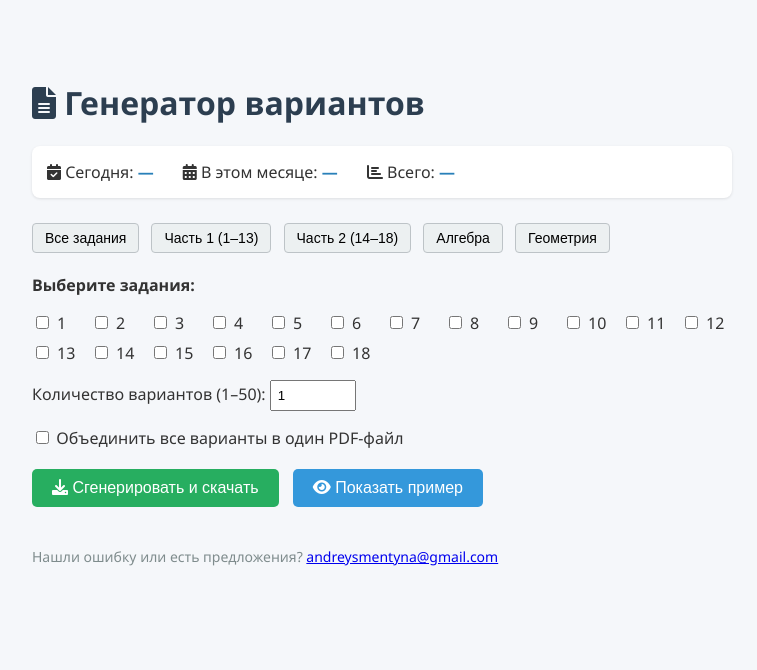
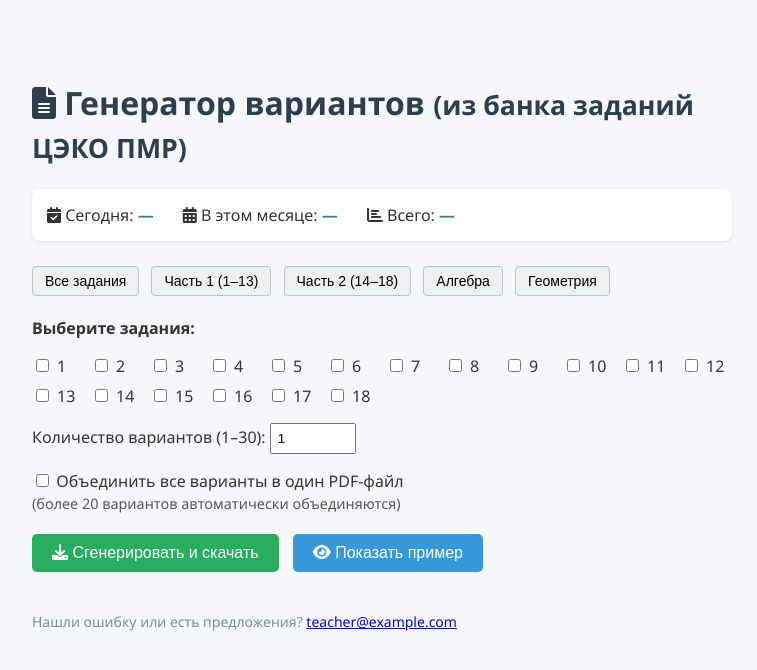
Before and after one commit to andreysmentyna/exam9-generator-clean, a Flask app: page / in a window 1280 px wide. Shown: the top 670 px of the page, without its empty margins (258-1015 px from the left). Run offline with Flask 3, Linux system fonts and the light colour scheme; data that the repository does not hold is empty; parts of the project's set-up code (start-up, migrations or seed data) failed here and were passed over.

Commit message:
Final production version with all fixes and UI improvements

```diff
--- a/app.py
+++ b/app.py
@@ -280,13 +280,14 @@ def generate():
     try:
         k = int(request.form.get("quantity", 0))
         merge = request.form.get("merge") == "1"
+        force_zip = request.form.get("force_zip") == "1"
 
-        if k < 1 or k > 50:
-            return "Количество вариантов должно быть от 1 до 50", 400
+        if k < 1 or k > 30:
+            return "Количество вариантов должно быть от 1 до 30", 400
 
         # Для большого числа вариантов принудительно включаем объединение,
-        # чтобы избежать множества отдельных конвертаций и возможного таймаута.
-        if k > 20 and not merge:
+        # если пользователь не выбрал медленный ZIP
+        if k > 20 and not merge and not force_zip:
             merge = True
             app.logger.info(f"Автоматически включено объединение для {k} вариантов")
 
--- a/templates/index.html
+++ b/templates/index.html
@@ -3,7 +3,7 @@
 <head>
     <meta charset="UTF-8">
     <meta name="viewport" content="width=device-width, initial-scale=1.0">
-    <title>Генератор экзаменационных вариантов</title>
+    <title>Генератор экзаменационных вариантов (из банка заданий ЦЭКО ПМР)</title>
     <link rel="stylesheet" href="https://cdnjs.cloudflare.com/ajax/libs/font-awesome/6.0.0/css/all.min.css">
     <style>
         body {
@@ -57,10 +57,23 @@
         .btn-preview:hover { background: #2980b9; }
         .feedback { margin-top: 40px; font-size: 14px; color: #7f8c8d; }
         input[type=number] { width: 70px; padding: 6px; }
+        .note {
+            font-size: 0.9em;
+            color: #555;
+            margin-top: 5px;
+        }
+        #slow-zip-option {
+            display: none;
+            margin-top: 8px;
+            background: #fff3cd;
+            padding: 8px;
+            border-radius: 4px;
+            border: 1px solid #ffc107;
+        }
     </style>
 </head>
 <body>
-    <h1><i class="fas fa-file-alt"></i> Генератор вариантов</h1>
+    <h1><i class="fas fa-file-alt"></i> Генератор вариантов <small>(из банка заданий ЦЭКО ПМР)</small></h1>
 
     <div class="stats">
         <div class="stat-item"><i class="fas fa-calendar-check"></i> Сегодня: <span>{{ stats.today }}</span></div>
@@ -87,16 +100,25 @@
         </div>
 
         <p>
-            <label for="quantity">Количество вариантов (1–50):</label>
-            <input type="number" id="quantity" name="quantity" min="1" max="50" value="1" required>
+            <label for="quantity">Количество вариантов (1–30):</label>
+            <input type="number" id="quantity" name="quantity" min="1" max="30" value="1" required onchange="handleQuantityChange()" oninput="handleQuantityChange()">
         </p>
 
-<p>
-  <label>
-    <input type="checkbox" name="merge" value="1">
-    Объединить все варианты в один PDF-файл
-  </label>
-</p>
+        <p>
+            <label>
+                <input type="checkbox" name="merge" value="1" id="merge-checkbox">
+                Объединить все варианты в один PDF-файл
+            </label>
+            <br>
+            <small class="note">(более 20 вариантов автоматически объединяются)</small>
+        </p>
+
+        <div id="slow-zip-option">
+            <label>
+                <input type="checkbox" name="force_zip" value="1" id="force-zip-checkbox">
+                Скачать отдельными файлами (ZIP) — <strong>медленно</strong>, может занять несколько минут
+            </label>
+        </div>
 
         <div class="actions">
             <button type="submit" class="btn-generate"><i class="fas fa-download"></i> Сгенерировать и скачать</button>
@@ -105,7 +127,7 @@
     </form>
 
     <div class="feedback">
-        <p>Нашли ошибку или есть предложения? <a href="mailto:andreysmentyna@gmail.com">andreysmentyna@gmail.com</a></p>
+        <p>Нашли ошибку или есть предложения? <a href="mailto:teacher@example.com">teacher@example.com</a></p>
     </div>
 
     <script>
@@ -125,6 +147,29 @@
             });
         }
 
+        function handleQuantityChange() {
+            const qty = parseInt(document.getElementById('quantity').value);
+            const slowZipOption = document.getElementById('slow-zip-option');
+            const mergeCheckbox = document.getElementById('merge-checkbox');
+
+            if (qty > 20) {
+                slowZipOption.style.display = 'block';
+                if (!document.getElementById('force-zip-checkbox').checked) {
+                    mergeCheckbox.checked = true;
+                }
+            } else {
+                slowZipOption.style.display = 'none';
+            }
+        }
+
+        document.getElementById('force-zip-checkbox').addEventListener('change', function() {
+            if (this.checked) {
+                document.getElementById('merge-checkbox').checked = false;
+            } else {
+                document.getElementById('merge-checkbox').checked = true;
+            }
+        });
+
         function previewVariant() {
             const form = document.getElementById('generator-form');
             const oldAction = form.action;
```
